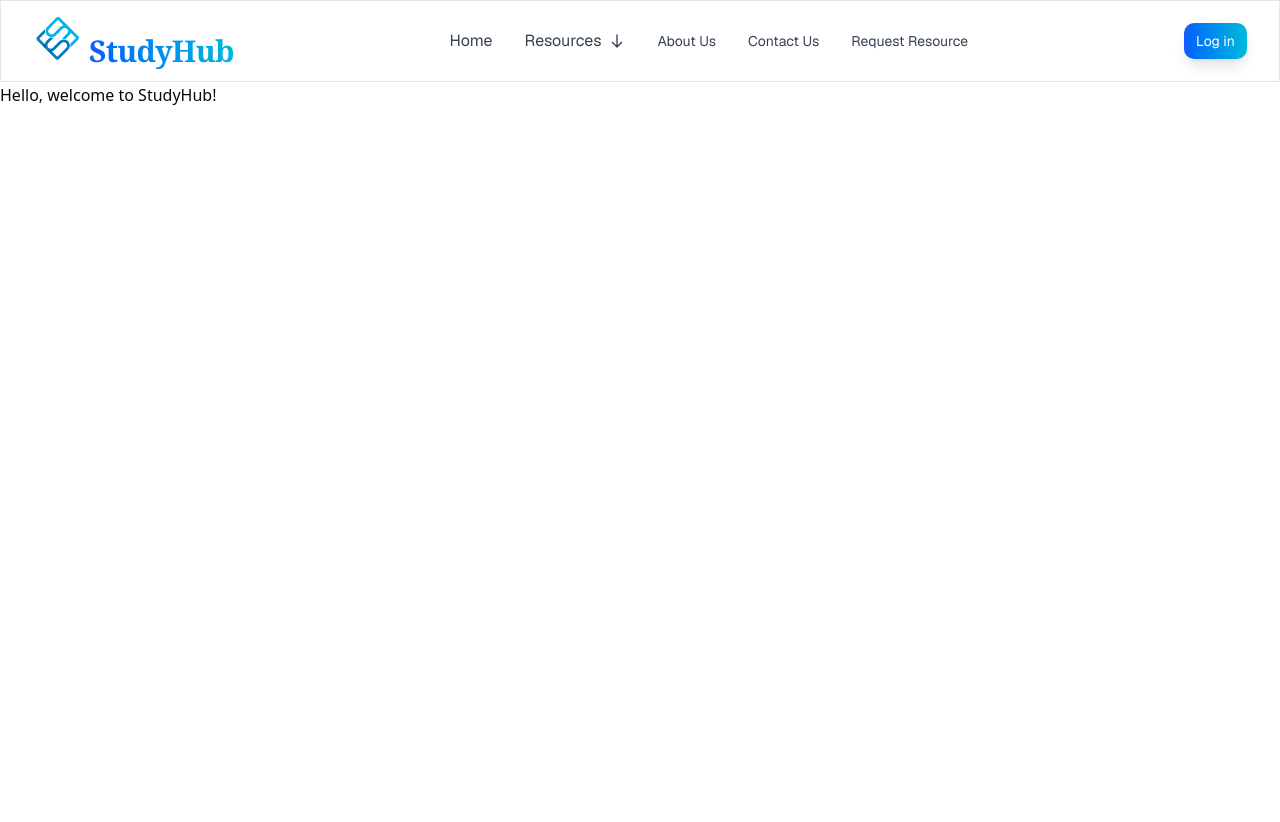
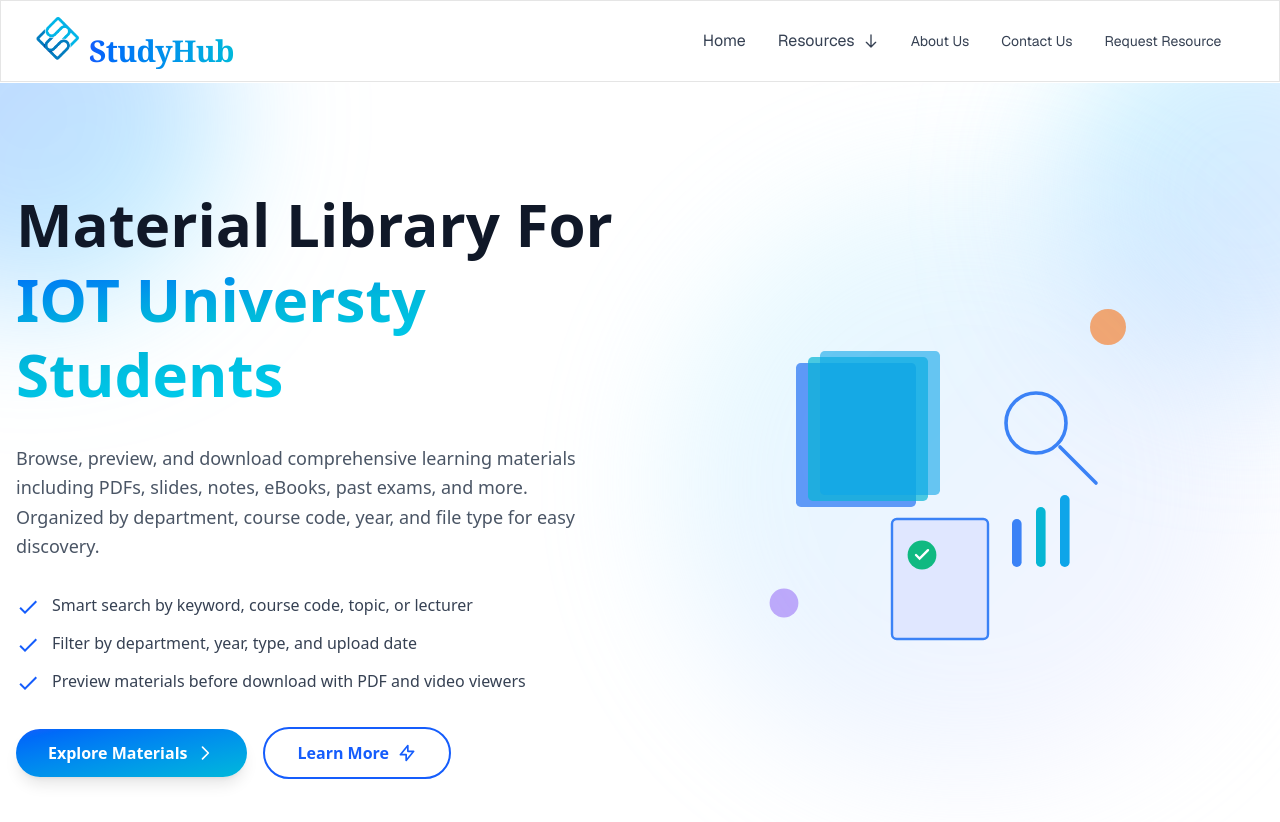
Before and after one commit to libranetx/study-materials-hub, a Next.js app: page / in a window 1280 px wide. Shown: the top 822 px of the page. Before the commit the page ends 800 px from the top, so only its background shows below. Built offline with nearby package versions, Linux system fonts and the light colour scheme.

Commit message:
navigation sidebar during mobile view updated and hero component added to landing page

```diff
--- a/app/page.tsx
+++ b/app/page.tsx
@@ -1,10 +1,11 @@
+import Hero from '@/components/component/hero'
 import React from 'react'
 
 
 
 const Home = () => {
   return (
-    <p>Hello, welcome to StudyHub!</p>
+    <Hero />
 
 
   )
--- /dev/null
+++ b/components/component/hero.tsx
@@ -0,0 +1,96 @@
+export default function Hero() {
+  return (
+    <section className="relative min-h-[600px] md:min-h-screen flex items-center overflow-hidden bg-white dark:bg-gray-950">
+      <div className="absolute inset-0 overflow-hidden pointer-events-none">
+        <div className="absolute w-96 h-96 bg-linear-to-br from-blue-500 via-blue-400 to-cyan-300 rounded-full mix-blend-multiply filter blur-3xl opacity-20 -top-40 -left-40 animate-pulse"></div>
+        <div className="absolute w-96 h-96 bg-linear-to-br from-cyan-300 via-blue-300 to-blue-200 rounded-full mix-blend-multiply filter blur-3xl opacity-20 -top-20 -right-40 animate-pulse"></div>
+      </div>
+
+      <div className="container mx-auto px-4 relative z-10">
+        <div className="grid md:grid-cols-2 gap-12 items-center min-h-[500px]">
+          <div className="space-y-8">
+            <div className="space-y-4 ">
+              <h1 className="text-5xl md:text-6xl font-bold leading-tight  text-gray-900 dark:text-white">
+                Material Library For<br/>{" "}
+                <span className="bg-linear-to-br from-blue-600 via-cyan-500 to-cyan-400 bg-clip-text  text-transparent">
+                IOT  Universty Students
+                </span>
+              </h1>
+            </div>
+            <p className="text-lg text-gray-600 dark:text-gray-300 leading-relaxed max-w-xl">
+              Browse, preview, and download comprehensive learning materials including PDFs, slides, notes, eBooks, past
+              exams, and more. Organized by department, course code, year, and file type for easy discovery.
+            </p>
+            <ul className="space-y-3 text-gray-700 dark:text-gray-300">
+              <li className="flex items-start gap-3">
+                <svg className="w-6 h-6 text-blue-600 shrink mt-0.5" fill="currentColor" viewBox="0 0 24 24">
+                  <path d="M9 16.17L4.83 12l-1.42 1.41L9 19 21 7l-1.41-1.41L9 16.17z" />
+                </svg>
+                <span>Smart search by keyword, course code, topic, or lecturer</span>
+              </li>
+              <li className="flex items-start gap-3">
+                <svg className="w-6 h-6 text-blue-600 shrink mt-0.5" fill="currentColor" viewBox="0 0 24 24">
+                  <path d="M9 16.17L4.83 12l-1.42 1.41L9 19 21 7l-1.41-1.41L9 16.17z" />
+                </svg>
+                <span>Filter by department, year, type, and upload date</span>
+              </li>
+              <li className="flex items-start gap-3">
+                <svg className="w-6 h-6 text-blue-600 shrink mt-0.5" fill="currentColor" viewBox="0 0 24 24">
+                  <path d="M9 16.17L4.83 12l-1.42 1.41L9 19 21 7l-1.41-1.41L9 16.17z" />
+                </svg>
+                <span>Preview materials before download with PDF and video viewers</span>
+              </li>
+            </ul>
+            <div className="flex flex-col sm:flex-row gap-4 items-center">
+              <button className="px-8 py-3 bg-linear-to-br from-blue-600 to-cyan-500 hover:from-blue-700 hover:to-cyan-600 text-white rounded-full transition-all font-semibold shadow-lg hover:shadow-xl inline-flex items-center gap-2">
+                <span>Explore Materials</span>
+                <svg className="w-5 h-5" fill="none" stroke="currentColor" viewBox="0 0 24 24">
+                  <path strokeLinecap="round" strokeLinejoin="round" strokeWidth={2} d="M9 5l7 7-7 7" />
+                </svg>
+              </button>
+              <button className="px-8 py-3 border-2 border-blue-600 text-blue-600 dark:text-cyan-400 dark:border-cyan-400 rounded-full hover:bg-blue-50 dark:hover:bg-blue-950 transition-all font-semibold inline-flex items-center gap-2">
+                <span>Learn More</span>
+                <svg className="w-5 h-5" fill="none" stroke="currentColor" viewBox="0 0 24 24">
+                  <path strokeLinecap="round" strokeLinejoin="round" strokeWidth={2} d="M13 10V3L4 14h7v7l9-11h-7z" />
+                </svg>
+              </button>
+            </div>
+          </div>
+
+          <div className="hidden md:flex justify-center items-center relative h-full min-h-[500px]">
+            <div className="absolute inset-0 bg-linear-to-br from-cyan-200 via-blue-200 to-purple-100 rounded-full blur-3xl opacity-30"></div>
+            <svg
+              className="w-150 h-150 relative z-10"
+              viewBox="0 0 400 500"
+              fill="none"
+              xmlns="http://www.w3.org/2000/svg"
+            >
+              {/* Stack of books representing materials library */}
+              <rect x="60" y="150" width="100" height="120" rx="4" fill="#3b82f6" opacity="0.8" />
+              <rect x="70" y="145" width="100" height="120" rx="4" fill="#06b6d4" opacity="0.7" />
+              <rect x="80" y="140" width="100" height="120" rx="4" fill="#0ea5e9" opacity="0.6" />
+
+              {/* Search symbol */}
+              <circle cx="260" cy="200" r="25" fill="none" stroke="#3b82f6" strokeWidth="3" />
+              <line x1="280" y1="220" x2="310" y2="250" stroke="#3b82f6" strokeWidth="3" strokeLinecap="round" />
+
+              {/* Filter symbols */}
+              <rect x="240" y="280" width="8" height="40" fill="#3b82f6" rx="4" />
+              <rect x="260" y="270" width="8" height="50" fill="#06b6d4" rx="4" />
+              <rect x="280" y="260" width="8" height="60" fill="#0ea5e9" rx="4" />
+
+              {/* Document with checkmark */}
+              <rect x="140" y="280" width="80" height="100" rx="4" fill="#e0e7ff" stroke="#3b82f6" strokeWidth="2" />
+              <circle cx="165" cy="310" r="12" fill="#10b981" />
+              <path d="M160 310 L163 313 L170 306" stroke="white" strokeWidth="2" fill="none" strokeLinecap="round" />
+
+              {/* Decorative elements */}
+              <circle cx="320" cy="120" r="15" fill="#f97316" opacity="0.6" />
+              <circle cx="50" cy="350" r="12" fill="#8b5cf6" opacity="0.5" />
+            </svg>
+          </div>
+        </div>
+      </div>
+    </section>
+  )
+}
--- a/components/navigation/navbar.tsx
+++ b/components/navigation/navbar.tsx
@@ -100,7 +100,7 @@ export default function Header() {
           </Link>
 
           {/* Desktop Navigation */}
-          <div className="hidden md:flex items-center space-x-8">
+          <div className="hidden md:flex items-center px-[2vw] space-x-8">
             <Link
               href="/"
               className="text-gray-700 dark:text-gray-300 hover:text-blue-600 dark:hover:text-cyan-400 transition-all duration-200 font-sans  hover:scale-105"
@@ -158,16 +158,6 @@ export default function Header() {
             </Link>
           </div>
 
-          {/* Desktop Auth Links */}
-          <div className="hidden md:flex items-center space-x-4">
-            <Link
-              href="/login"
-              className="bg-linear-to-r from-blue-600 to-cyan-500 hover:from-blue-700 hover:to-cyan-600 text-white font-sans text-sm py-2 px-3 rounded-lg transition-all duration-200 transform hover:scale-105 shadow-lg hover:shadow-xl"
-            >
-              Log in
-            </Link>
-          </div>
-
           {/* Mobile Menu Button */}
           <button
             onClick={() => setIsMobileMenuOpen(!isMobileMenuOpen)}
@@ -202,9 +192,9 @@ export default function Header() {
 
       {/* ✅ Mobile Sidebar Menu */}
       {isMobileMenuOpen && (
-        <div className="md:hidden fixed inset-y-0 right-0 w-80 max-w-full bg-white dark:bg-gray-900 border-l border-gray-200 dark:border-gray-800 z-50 transition-transform duration-300 ease-in-out mobile-menu translate-x-0">
+        <div className="md:hidden fixed inset-y-0 right-0 w-60 max-w-full backdrop-blur-sm dark:bg-gray-900 border-l border-gray-200 dark:border-gray-800 z-50 transition-transform duration-300 ease-in-out mobile-menu translate-x-0">
           {/* Sidebar Header */}
-          <div className="flex items-center justify-between p-6 border-b border-gray-200 dark:border-gray-800">
+          <div className="flex items-center justify-between p-6 border-b  border-gray-200 dark:border-gray-800">
             <Link
               href="/"
               className="flex items-center space-x-2 group"
@@ -239,13 +229,13 @@ export default function Header() {
           </div>
 
           {/* Sidebar Content */}
-          <div className="h-[calc(100vh-80px)] overflow-y-auto">
-            <nav className="p-6 space-y-6">
+          <div className="h-[calc(100vh-80px)] bg-black/70 backdrop-blur-lg overflow-y-auto">
+            <nav className="p-6 space-y-6 flex flex-col items-end">
               {/* Main Navigation Links */}
-              <div className="space-y-4">
+              <div className="space-y-3  ">
                 <Link
                   href="/"
-                  className="block py-3 px-4 text-gray-700 dark:text-gray-300 hover:text-blue-600 dark:hover:text-cyan-400 hover:bg-gray-50 dark:hover:bg-gray-800 rounded-xl transition-all duration-200 font-sans text-lg"
+                  className="block py-3 px-4 text-gray-200 dark:text-gray-300 hover:text-blue-600 dark:hover:text-cyan-400 hover:bg-gray-300 dark:hover:bg-gray-800 rounded-xl transition-all duration-200 font-sans text-lg"
                   onClick={closeMobileMenu}
                 >
                   Home
@@ -256,7 +246,7 @@ export default function Header() {
                     onClick={() =>
                       setIsResourceDropdownOpen(!isResourceDropdownOpen)
                     }
-                    className="w-full flex items-center justify-between py-3 px-4 text-gray-700 dark:text-gray-300 hover:text-blue-600 dark:hover:text-cyan-400 hover:bg-gray-50 dark:hover:bg-gray-800 rounded-xl transition-all duration-200 font-sans text-lg"
+                    className="w-full flex items-center justify-between py-3 px-4 text-gray-300 dark:text-gray-300 hover:text-blue-600 dark:hover:text-cyan-400 hover:bg-gray-300 dark:hover:bg-gray-800 rounded-xl transition-all duration-200 font-sans text-lg"
                   >
                     Resources
                     <svg
@@ -282,7 +272,7 @@ export default function Header() {
                         <Link
                           key={dept.name}
                           href={dept.href}
-                          className="block py-2 text-gray-600 dark:text-gray-400 hover:text-blue-600 dark:hover:text-cyan-400 text-base transition-all duration-200 hover:translate-x-1"
+                          className="block py-2 text-gray-200 dark:text-gray-400 hover:text-blue-600 dark:hover:text-cyan-400 text-base transition-all duration-200 hover:translate-x-1"
                           onClick={closeMobileMenu}
                         >
                           {dept.name}
@@ -294,7 +284,7 @@ export default function Header() {
 
                 <Link
                   href="/about"
-                  className="block py-3 px-4 text-gray-700 dark:text-gray-300 hover:text-blue-600 dark:hover:text-cyan-400 hover:bg-gray-50 dark:hover:bg-gray-800 rounded-xl transition-all duration-200 font-sans text-lg"
+                  className="block py-3 px-4 text-gray-300 dark:text-gray-300 hover:text-blue-600 dark:hover:text-cyan-400 hover:bg-gray-200 dark:hover:bg-gray-800 rounded-xl transition-all duration-200 font-sans text-lg"
                   onClick={closeMobileMenu}
                 >
                   About Us
@@ -302,7 +292,7 @@ export default function Header() {
 
                 <Link
                   href="/contact"
-                  className="block py-3 px-4 text-gray-700 dark:text-gray-300 hover:text-blue-600 dark:hover:text-cyan-400 hover:bg-gray-50 dark:hover:bg-gray-800 rounded-xl transition-all duration-200 font-sans text-lg"
+                  className="block py-3 px-4 text-gray-300 dark:text-gray-300 hover:text-blue-600 dark:hover:text-cyan-400 hover:bg-gray-200 dark:hover:bg-gray-800 rounded-xl transition-all duration-200 font-sans text-lg"
                   onClick={closeMobileMenu}
                 >
                   Contact Us
@@ -310,29 +300,10 @@ export default function Header() {
 
                 <Link
                   href="/request-resource"
-                  className="block py-3 px-4 text-gray-700 dark:text-gray-300 hover:text-blue-600 dark:hover:text-cyan-400 hover:bg-gray-50 dark:hover:bg-gray-800 rounded-xl transition-all duration-200 font-sans text-lg"
+                  className="block py-3 px-4 text-gray-300 dark:text-gray-300 hover:text-blue-600 dark:hover:text-cyan-400 hover:bg-gray-200 dark:hover:bg-gray-800 rounded-xl transition-all duration-200 font-sans text-lg"
                   onClick={closeMobileMenu}
                 >
                   Request Resource
-                </Link>
-              </div>
-
-              {/* Auth */}
-              <div className="pt-6 space-y-4 border-t border-gray-200 dark:border-gray-800">
-                <Link
-                  href="/login"
-                  className="block py-3 px-4 text-gray-700 dark:text-gray-300 hover:text-blue-600 dark:hover:text-cyan-400 hover:bg-gray-50 dark:hover:bg-gray-800 rounded-xl transition-all duration-200 font-sans text-lg text-center"
-                  onClick={closeMobileMenu}
-                >
-                  Sign In
-                </Link>
-
-                <Link
-                  href="/signup"
-                  className="block bg-linear-to-r from-blue-600 to-cyan-500 hover:from-blue-700 hover:to-cyan-600 text-white font-sans text-lg py-3 px-4 rounded-xl transition-all duration-200 transform hover:scale-105 text-center shadow-lg"
-                  onClick={closeMobileMenu}
-                >
-                  Sign Up
                 </Link>
               </div>
             </nav>
```
